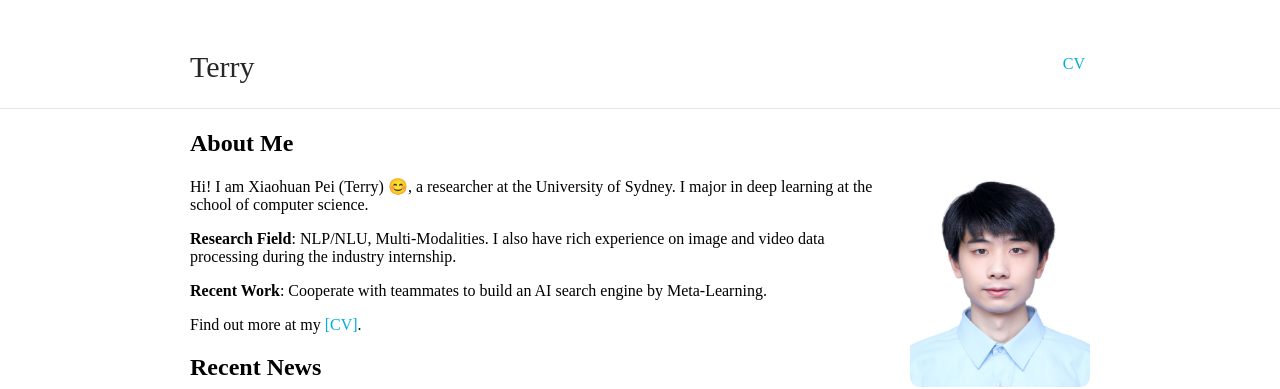
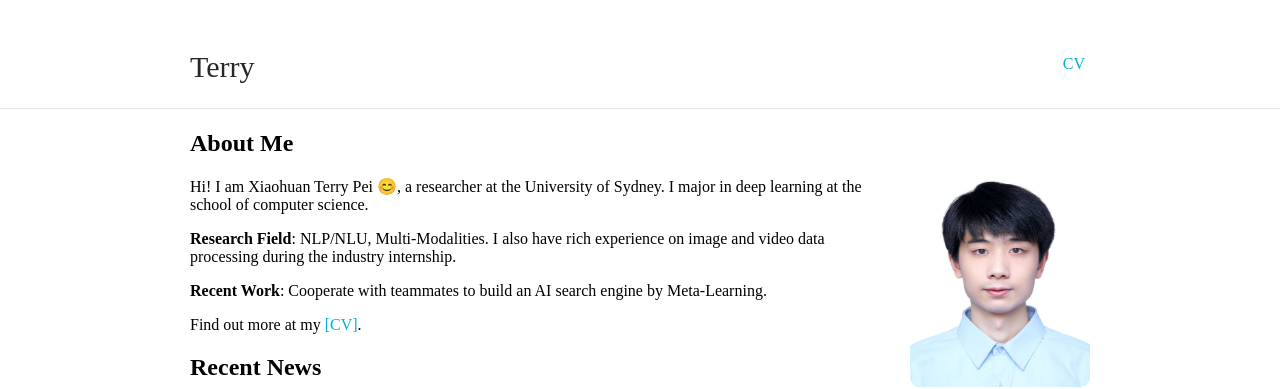
Before and after one commit to TerryPei/Terry000.github.io-1, a Jekyll site: the page built from index.md, in a window 1280 px wide. Shown: the top 389 px of the page. Built offline with Jekyll 4.4.1, drawn with Linux system fonts in a browser that asks for light colours; our own code applies the rules of GitHub Pages for plain Markdown files.

```diff
--- a/index.md
+++ b/index.md
@@ -7,7 +7,7 @@ layout: default
 
 <img class="profile-picture" src="figs/IMG_6638.jpg">
 
-Hi! I am Xiaohuan Pei (Terry) 😊, a researcher at the University of Sydney. I major in deep learning at the school of computer science.
+Hi! I am Xiaohuan Terry Pei 😊, a researcher at the University of Sydney. I major in deep learning at the school of computer science.
 
 **Research Field**: NLP/NLU, Multi-Modalities. I also have rich experience on image and video data processing during the industry internship.
 
```
